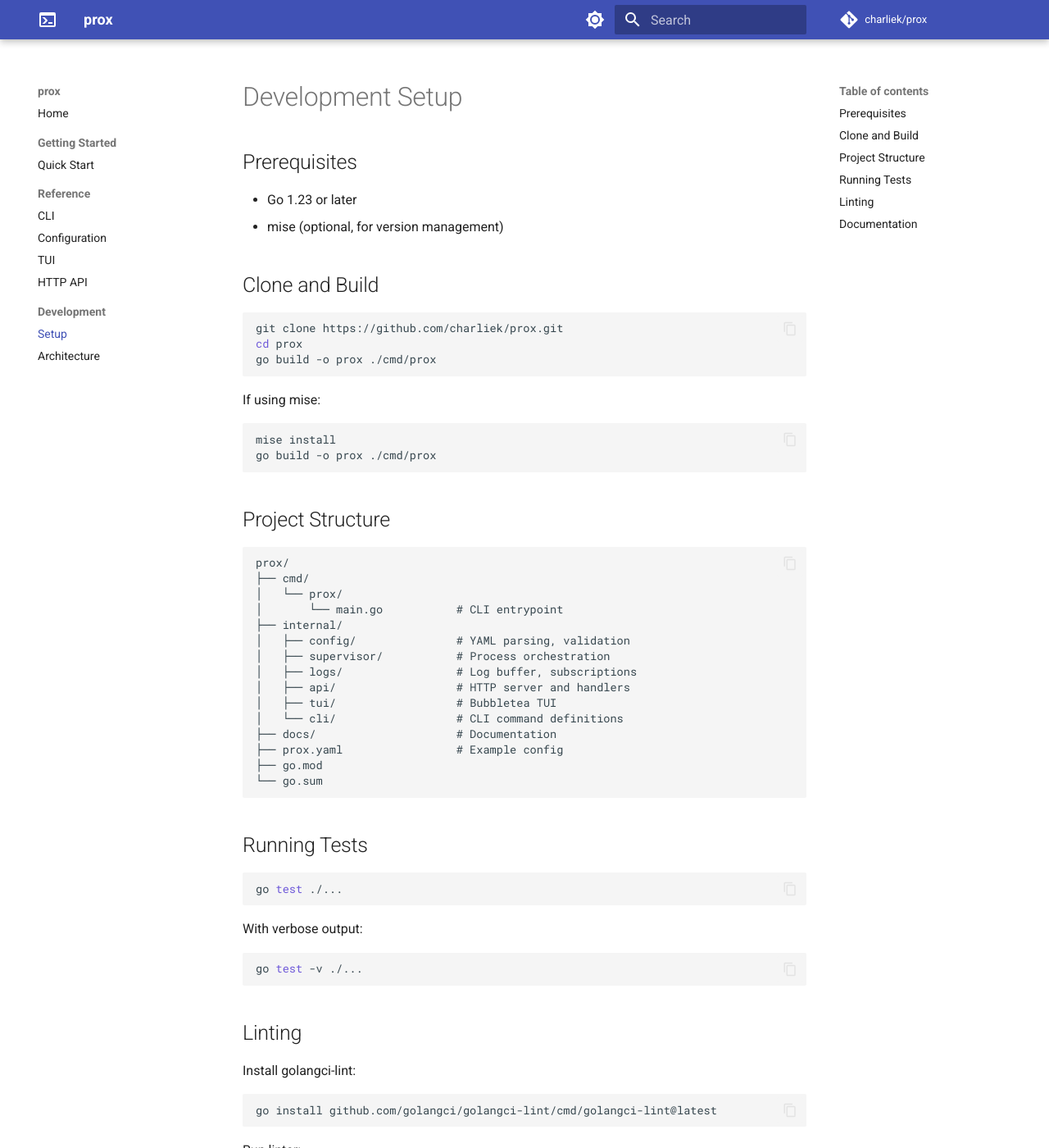
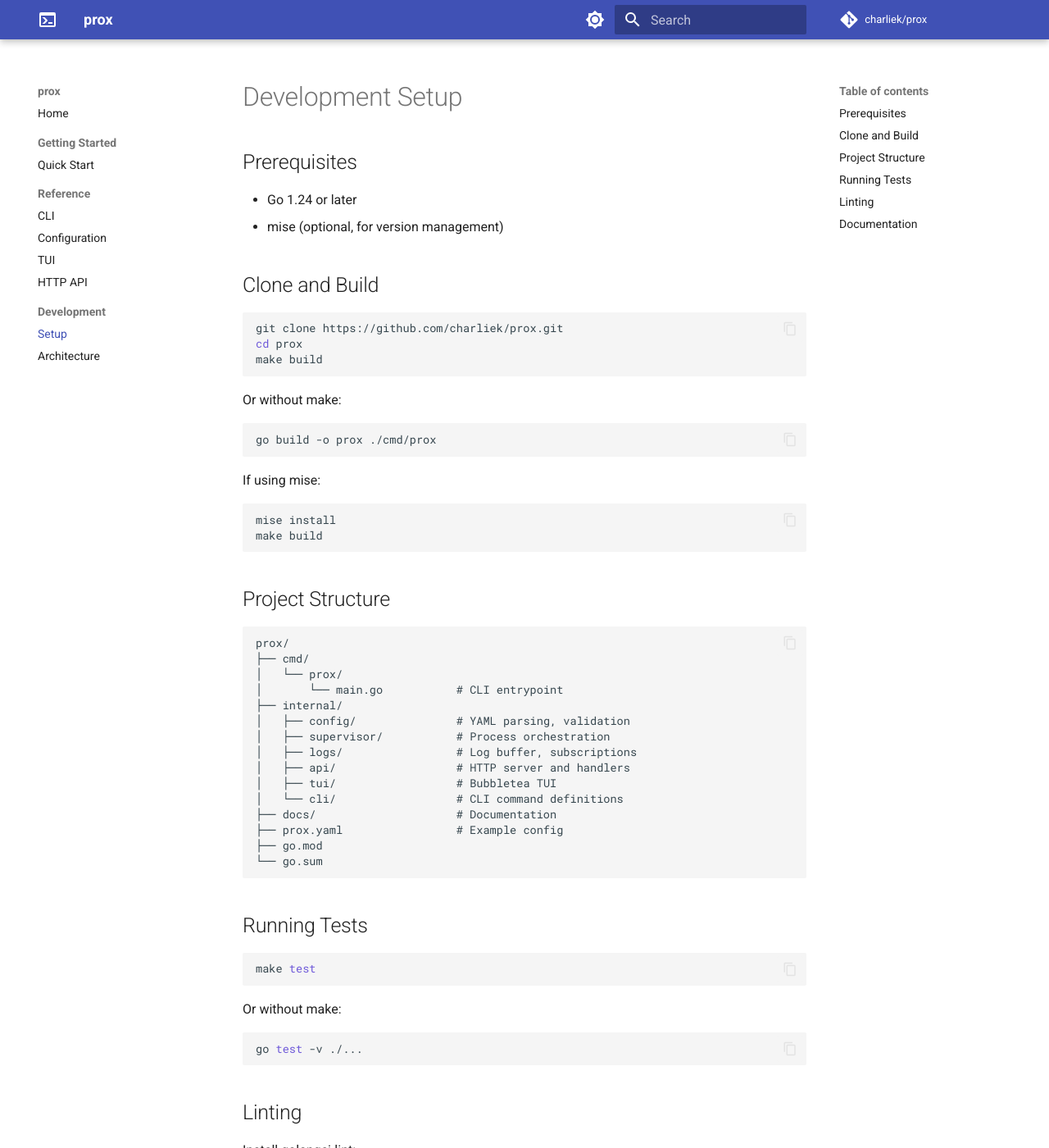
Before and after one commit to charliek/prox, an MkDocs documentation site: the page built from docs/development/setup.md, in a window 1280 px wide and 1400 px high. Shown: the whole window at 82% size. Built offline with MkDocs 1.6.1 and Material for MkDocs 9.7.7, drawn with Linux system fonts in a browser that asks for light colours; comment, search, counter and statistics services are not loaded; some of the changed text lies outside the part shown.

Commit message:
Improve CI linting and development setup
- Use Go 1.24 for golangci-lint compatibility (v1.64.5 is built with Go 1.24)
- Add golangci-lint configuration with 9 linters:
  errcheck, staticcheck, unused, govet, ineffassign,
  gofmt, goimports, gosimple, misspell
- Fix all lint errors (unchecked returns, unused variables, formatting)
- Add Makefile with build/test/lint/clean targets
- Configure mise to use Go 1.24 for local development
- Synchronize Go version in documentation

Co-Authored-By: Claude Opus 4.5 <noreply@anthropic.com>

````diff
--- a/docs/development/setup.md
+++ b/docs/development/setup.md
@@ -2,7 +2,7 @@
 
 ## Prerequisites
 
-- Go 1.23 or later
+- Go 1.24 or later
 - mise (optional, for version management)
 
 ## Clone and Build
@@ -10,6 +10,12 @@
 ```bash
 git clone https://github.com/charliek/prox.git
 cd prox
+make build
+```
+
+Or without make:
+
+```bash
 go build -o prox ./cmd/prox
 ```
 
@@ -17,7 +23,7 @@ If using mise:
 
 ```bash
 mise install
-go build -o prox ./cmd/prox
+make build
 ```
 
 ## Project Structure
@@ -43,10 +49,10 @@ prox/
 ## Running Tests
 
 ```bash
-go test ./...
+make test
 ```
 
-With verbose output:
+Or without make:
 
 ```bash
 go test -v ./...
@@ -61,6 +67,12 @@ go install github.com/golangci/golangci-lint/cmd/golangci-lint@latest
 ```
 
 Run linter:
+
+```bash
+make lint
+```
+
+Or without make:
 
 ```bash
 golangci-lint run
````
Also changed, not shown: .golangci.yml (added, +33 -0 lines), README.md (+10 -1 lines), .mise.toml, 15 other files.
